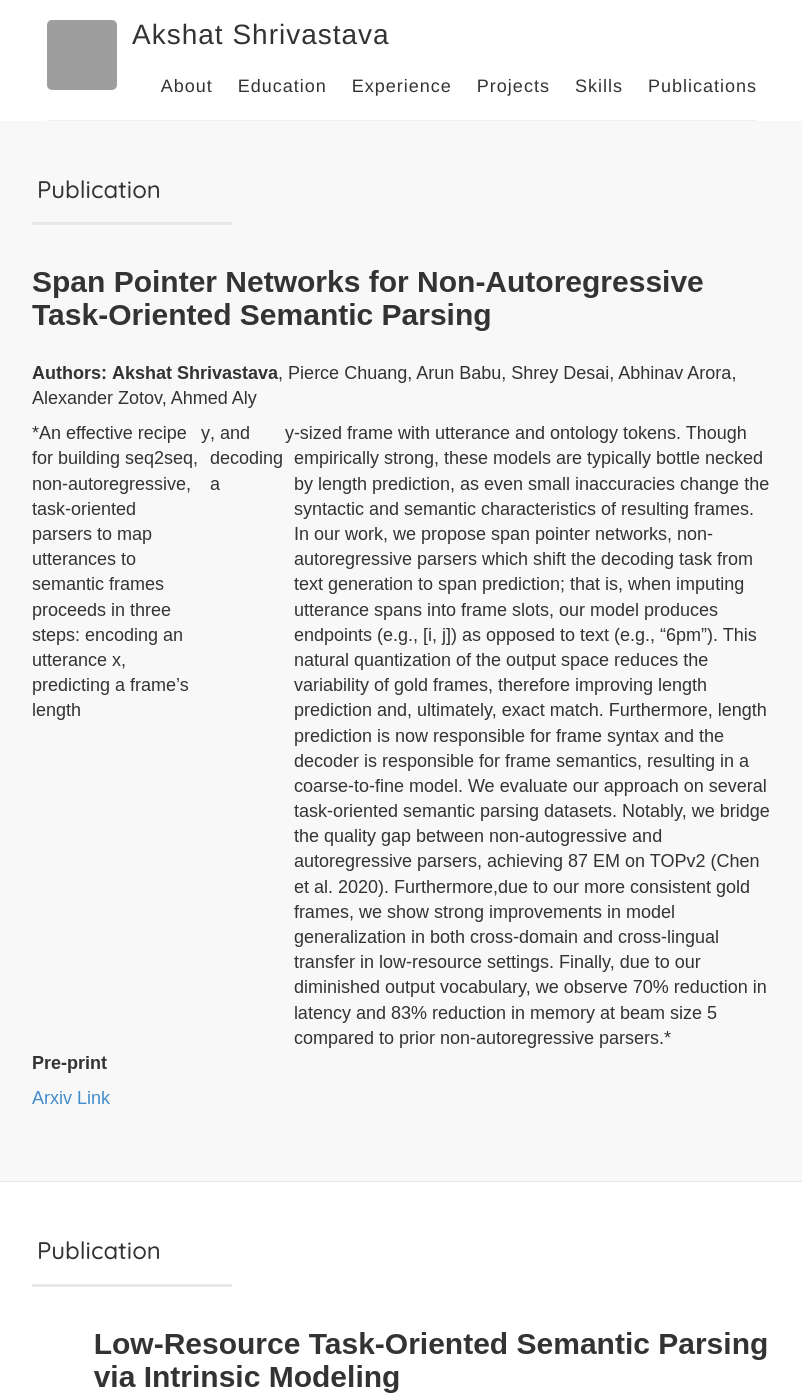
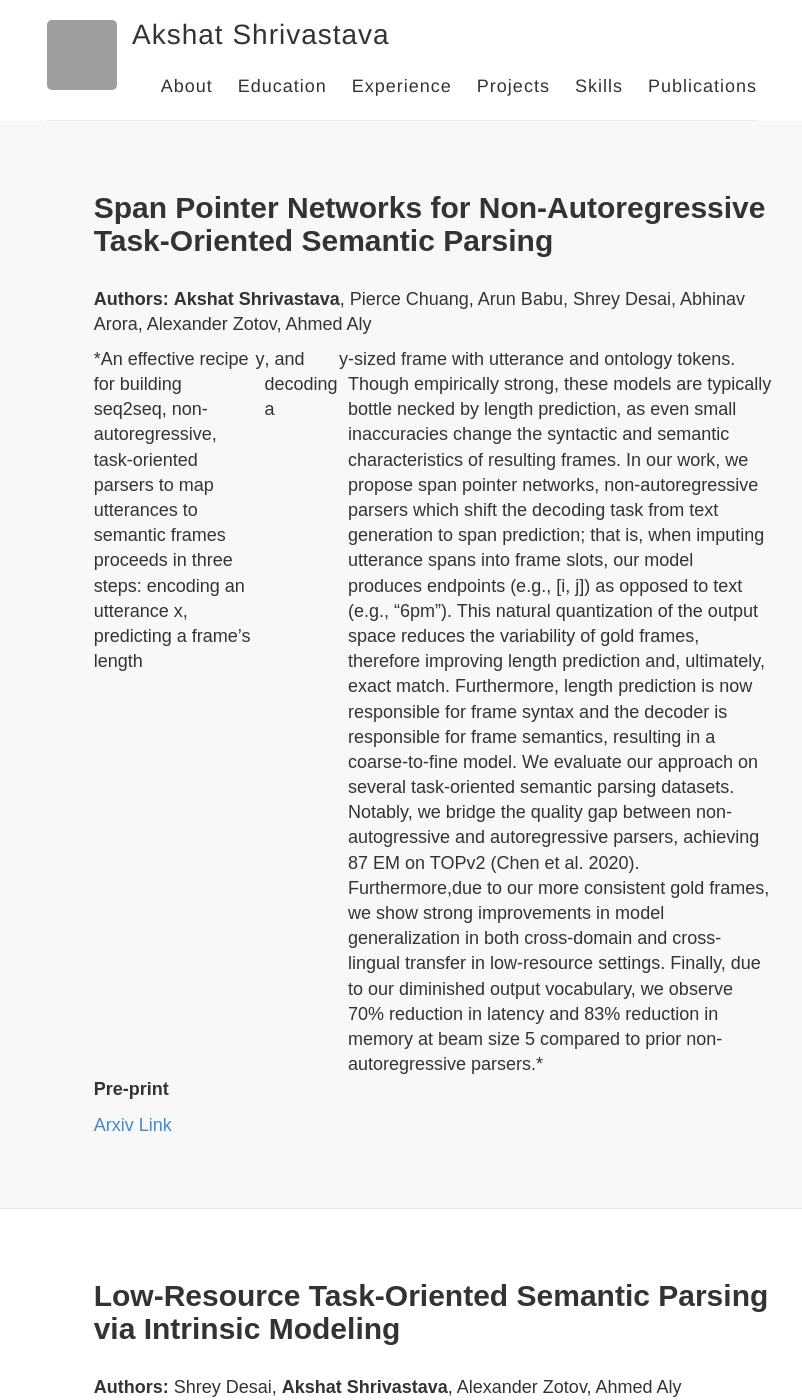
Before and after one commit to AkshatSh/akshatsh.github.io, a Jekyll site: the page built from publications.md, in a window 1280 px wide and 1400 px high. Shown: the whole window, without its empty margins (238-1040 px from the left). Built offline with Jekyll 4.4.1, drawn with Linux system fonts in a browser that asks for light colours; nearby versions of some CDN libraries; some of the changed text lies outside the part shown; grey boxes are pictures that could not be loaded.

Commit message:
fixed publication formatting

```diff
--- a/_includes/publications.html
+++ b/_includes/publications.html
@@ -7,13 +7,17 @@
                 <div class="content-section-a">
 
                     <div class="container">
-                    <div class="row">
+                        {% comment %} <div class="row">
                             <h2 class="category-heading alt-font">{{ post.category }}</h2>
                             <hr class="section-heading-spacer">
                             <div class="clearfix"></div>
-                    </div>
+                        </div> {% endcomment %}
                         <div class="row">
-                        <div>
+                            {% comment %} <div>
+                                <h2 class="section-heading">{{ post.title }}</h2>
+                                <div class="lead">{{ post.content }}</div>
+                            </div> {% endcomment %}
+                        <div class="col-lg-offset-1 col-sm-push-6">
                             <h2 class="section-heading">{{ post.title }}</h2>
                             <div class="lead">{{ post.content }}</div>
                         </div>
@@ -29,11 +33,11 @@
             <div class="content-section-b">
 
                 <div class="container">
-                    <div class="row">
+                    {% comment %} <div class="row">
                         <h2 class="category-heading alt-font">{{ post.category }}</h2>
                         <hr class="section-heading-spacer">
                         <div class="clearfix"></div>
-                    </div>
+                    </div> {% endcomment %}
                     <div class="row">
                         <div class="col-lg-offset-1 col-sm-push-6">
                             <h2 class="section-heading">{{ post.title }}</h2>
```
Lines whose indentation alone changed are shown as unchanged.
